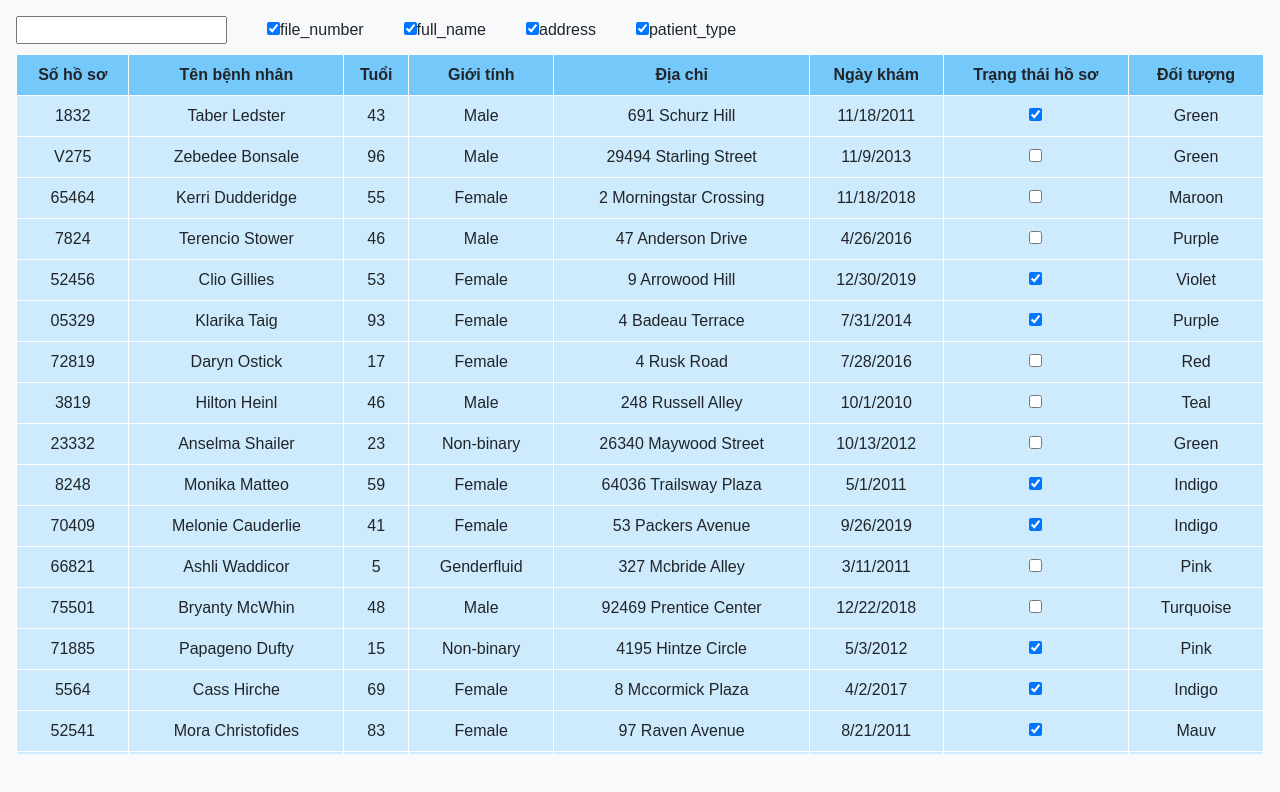
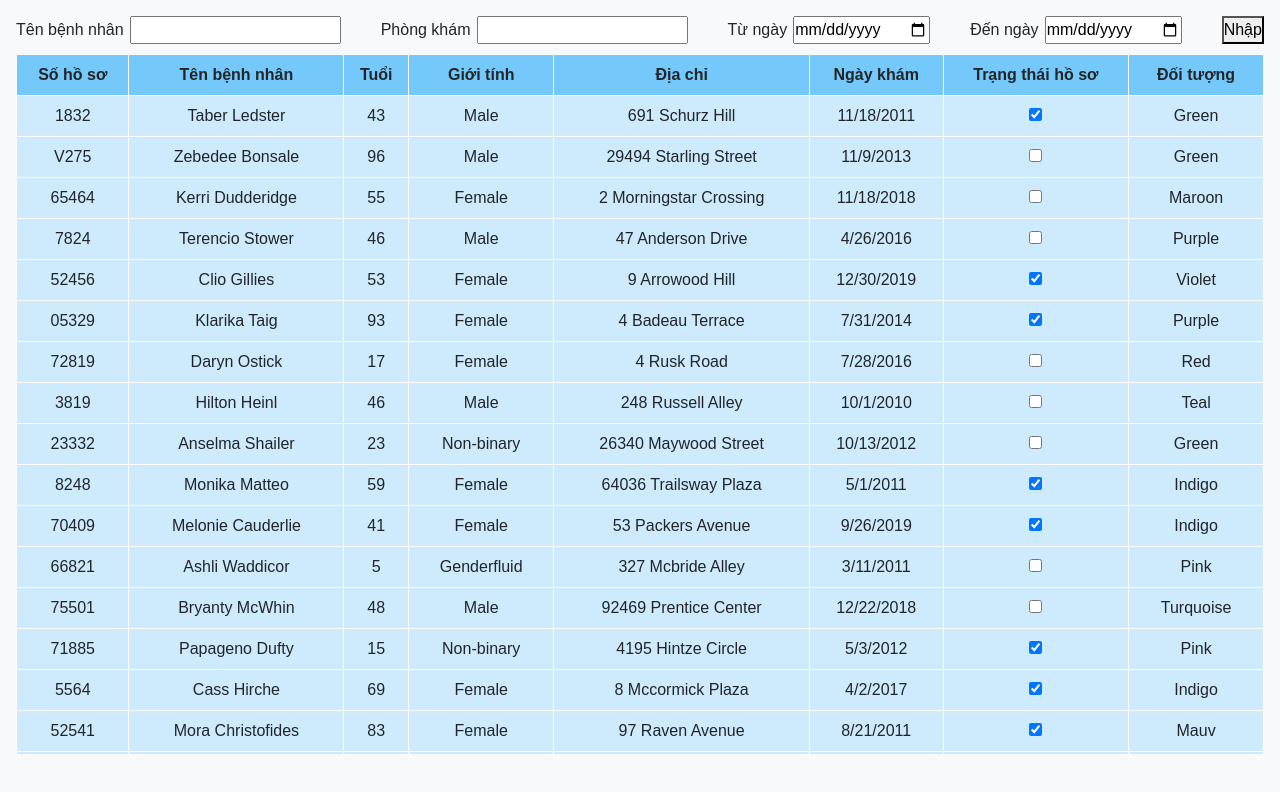
Before and after one commit to quochuy3401/rikkeisoft_his, a React (Create React App) app: page /patientList in a window 1280 px wide. Shown: the top 792 px of the page. Built offline with nearby package versions, Linux system fonts and the light colour scheme.

Commit message:
update filter (patient list)

```diff
--- a/package.json
+++ b/package.json
@@ -18,6 +18,7 @@
     "formik": "^2.2.9",
     "react": "^18.1.0",
     "react-bootstrap": "^2.3.0",
+    "react-datepicker": "^4.8.0",
     "react-dom": "^18.1.0",
     "react-paginate": "^8.1.3",
     "react-router-dom": "^6.3.0",
--- a/src/components/PatientList/PatientList.css
+++ b/src/components/PatientList/PatientList.css
@@ -28,12 +28,32 @@ td {
   background-color: rgb(205, 235, 253);
 }
 
-.filter label {
-  margin-left: 40px;
-}
-
 .table-wrapper {
   overflow:hidden;
   overflow-y: scroll;
   height: 700px;
 }
+
+.filter {
+  display: flex;
+}
+
+.search-params {
+  margin-right: 40px;
+}
+
+.search-params label {
+  margin-right: 6px;
+}
+
+.search-params select {
+  height: 100%;
+}
+
+.search-by-day label{
+  margin-top: 2px;
+}
+
+.search-submit {
+  margin-right: -40px;
+}
--- a/src/components/PatientList/PatientList.js
+++ b/src/components/PatientList/PatientList.js
@@ -1,41 +1,71 @@
 import './PatientList.css'
 import MOCK_DATA from './MOCK_DATA.json'
-import { useState } from 'react'
+import { useFormik } from 'formik'
 
+const initialValues = {
+    name: '',
+    room: '',
+    fromDate: '',
+    toDate: ''
+}
+
+const onSubmit = values => {
+    console.log('Form data', values)
+}
 
 export default function PatientList() {
-    const searchObjects = ["file_number", "full_name", 'address', 'patient_type']
-    const [searchColumns, setSearchColumns] = useState(searchObjects)
-    const [q, setQ] = useState('')
-
     const items = MOCK_DATA
 
-
-    function search(rows) {
-        return rows.filter((row) =>
-            searchColumns.some(
-                (searchColumn) => row[searchColumn].toString().toLowerCase().indexOf(q.toLowerCase()) > -1
-            )
-        )
-    }
+    const formik = useFormik({
+        initialValues,
+        onSubmit,
+    })
 
     return (
         <div className='container-fluid patient-table-container'>
-            <div className='filter'>
-                <input type="text" value={q} onChange={e => setQ(e.target.value)} placeholder='Search...' />
-                {
-                    searchObjects.map((column) =>
-                    <label>
-                        <input type="checkbox" checked={searchColumns.includes(column)}
-                            onChange={(e) => {
-                                const checked = searchColumns.includes(column)
-                                setSearchColumns(prev => checked ? prev.filter(sc => sc !== column) : [...prev, column])
-                            }}
-                        />
-                        {column}
-                    </label>)
-                }
-            </div>
+            <form className='filter' onSubmit={formik.handleSubmit}>
+                <div className='search-by-name search-params'>
+                    <label>Tên bệnh nhân</label>
+                    <input
+                        type="text"
+                        name='name'
+                        onChange={formik.handleChange}
+                        value={formik.values.name}
+                    />
+                </div>
+
+                <div className='search-by-room search-params'>
+                    <label>Phòng khám</label>
+                    <input
+                        type="text"
+                        name='room'
+                        onChange={formik.handleChange}
+                        value={formik.values.room}
+                    />
+                </div>
+
+                <div className='search-by-day search-params' style={{display: 'flex'}}>
+                    <label style={{display: 'inline'}}>Từ ngày</label>
+                    <input
+                        type="date"
+                        name='fromDate'
+                        onChange={formik.handleChange}
+                        value={formik.values.fromDate}
+                    />
+                </div>
+
+                <div className='search-by-day search-params' style={{display: 'flex'}}>
+                    <label style={{display: 'inline'}}>Đến ngày</label>
+                    <input
+                        type="date"
+                        onChange={formik.handleChange}
+                        name='toDate'
+                        value={formik.values.toDate}
+                    />
+                </div>
+
+                <button className='search-submit' type='submit'>Nhập</button>
+            </form>
 
             <div className='table-wrapper'>
                 <table>
@@ -52,7 +82,7 @@ export default function PatientList() {
                         </tr>
                     </thead>
                     <tbody className="table-patient" >
-                        {items.length > 0 ? (search(items).map((item) => (
+                        {items.length > 0 ? (items.map((item) => (
                             <tr key={item.file_number}>
                                 <td>{item.file_number}</td>
                                 <td>{item.full_name}</td>
```
Also changed, not shown: 1 other file (tests, documents, lock files or other folders).
